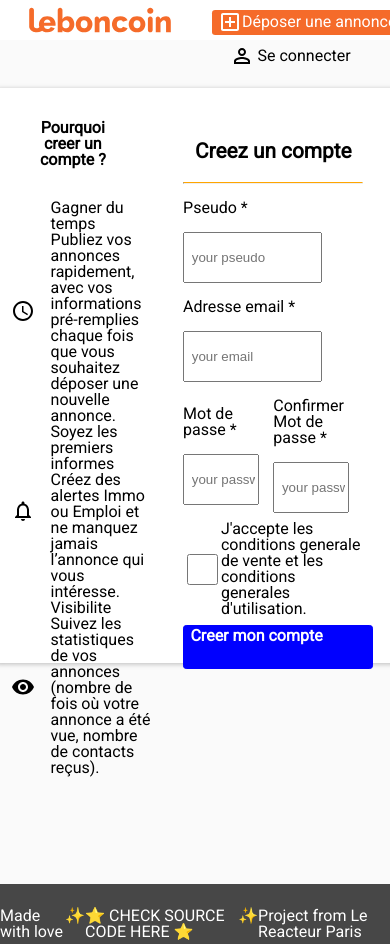
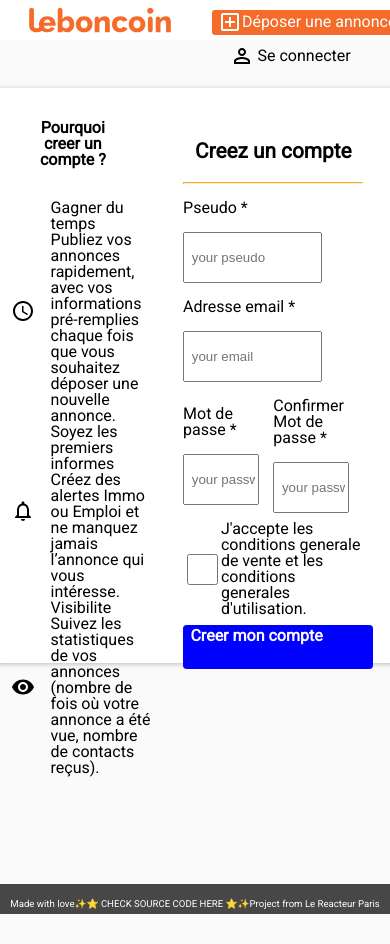
Before and after one commit to Stephanie-Merle/React-leboncoin, a React (Create React App) app: page /signup in a window 390 px wide. Shown: the top 944 px of the page. After the commit the page ends 914 px from the top, so only its background shows below. Built offline with nearby package versions, Linux system fonts and the light colour scheme.

Commit message:
detail offer more responsive

```diff
--- a/src/App.css
+++ b/src/App.css
@@ -89,3 +89,12 @@
 	margin: auto;
 	vertical-align: middle;
 }
+@media (max-width: 900px) {
+	footer p {
+		padding-top: 10px;
+		font-size: .6rem;
+	}
+	footer {
+		height: 30px;
+	}
+}
--- a/src/components/card-detail.module.css
+++ b/src/components/card-detail.module.css
@@ -61,3 +61,19 @@
 	margin: 1em;
 	font-size: 1rem;
 }
+@media (max-width: 900px) {
+	.cardDetail {
+		width: 90%;
+		margin: 2em auto;
+	}
+	.cardDetail .img {
+		height: 260px;
+	}
+	.cart {
+		margin: 1em auto;
+		width: 50%;
+	}
+	.name {
+		margin: 1em auto;
+	}
+}
--- a/src/components/layout/wrapper.module.css
+++ b/src/components/layout/wrapper.module.css
@@ -1,8 +1,15 @@
 .wrapper {
-  display: flex;
-  flex-direction: column;
+	display: flex;
+	flex-direction: column;
 }
 .flexWrapper {
-  justify-content: center;
-  display: inline-flex;
+	justify-content: center;
+	display: inline-flex;
 }
+@media (max-width: 900px) {
+	.flexWrapper {
+		display: flex;
+		align-items: center;
+		flex-direction: column;
+	}
+}
```
Lines whose indentation alone changed are shown as unchanged.
